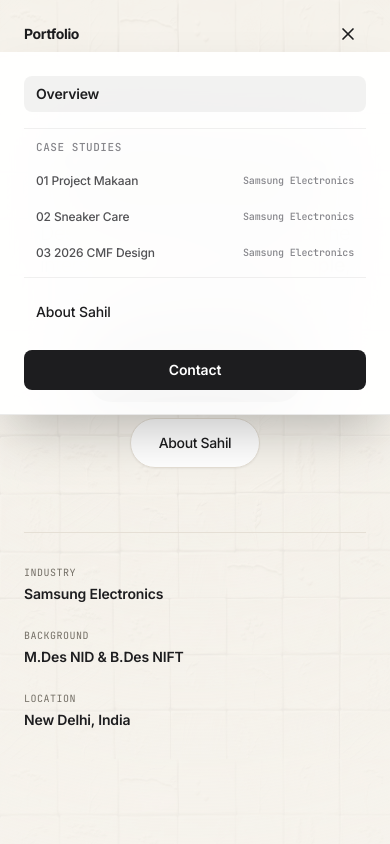
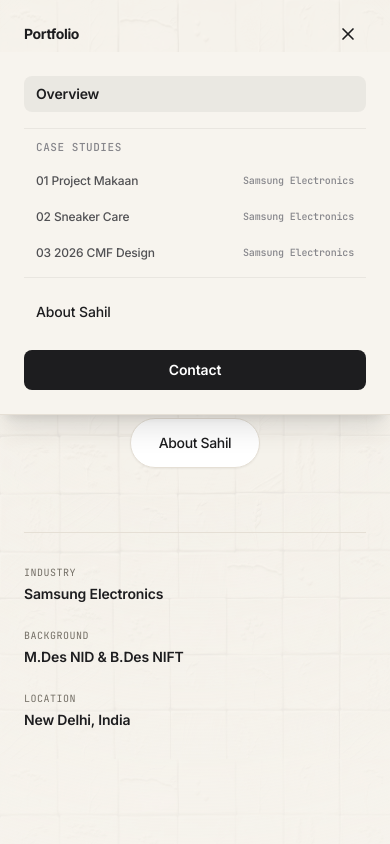
Before and after one commit to TechieAakash/sahil_portfolio, a React (Vite) app: page / in a window 390 px wide. Both pictures are taken after a click on the button "Toggle navigation menu". Shown: the top 844 px of the page. Built offline with nearby package versions, Linux system fonts and the light colour scheme; the HTML template or start-up script is replaced by a standard one.

Commit message:
feat: remove glassmorphism and blur effect when scrolling down

```diff
--- a/src/components/Navbar.tsx
+++ b/src/components/Navbar.tsx
@@ -31,7 +31,7 @@ export const Navbar: React.FC<NavbarProps> = ({ currentView, onNavigate }) => {
     <header
       className={`fixed top-0 left-0 right-0 z-40 transition-all duration-300 ${
         scrolled
-          ? 'bg-[#F7F4EE]/92 backdrop-blur-md border-b border-[#E5DFD5] py-3 shadow-[0_2px_15px_rgba(50,40,30,0.03)]'
+          ? 'bg-[#F7F4EE] border-b border-[#E5DFD5] py-3'
           : 'bg-transparent py-4 border-b border-transparent'
       }`}
     >
@@ -132,9 +132,9 @@ export const Navbar: React.FC<NavbarProps> = ({ currentView, onNavigate }) => {
         </button>
       </div>
 
-      {/* Mobile Glassmorphic Drawer */}
+      {/* Mobile Drawer */}
       {mobileMenuOpen && (
-        <div className="md:hidden bg-white/95 backdrop-blur-2xl border-b border-black/[0.08] px-6 py-6 shadow-2xl animate-in fade-in slide-in-from-top-4 duration-200">
+        <div className="md:hidden bg-[#F7F4EE] border-b border-[#E5DFD5] px-6 py-6 shadow-xl animate-in fade-in slide-in-from-top-4 duration-200">
           <div className="flex flex-col gap-3 text-sm font-medium text-[#1D1D1F]">
             <button
               onClick={() => handleNavClick('home')}
```
